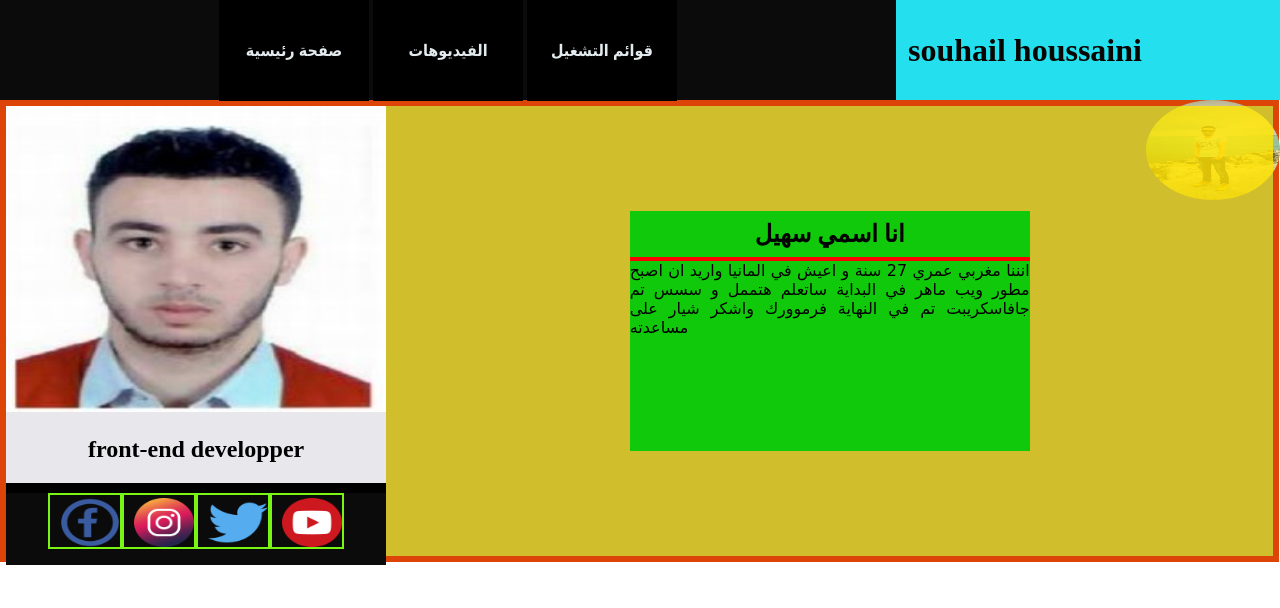
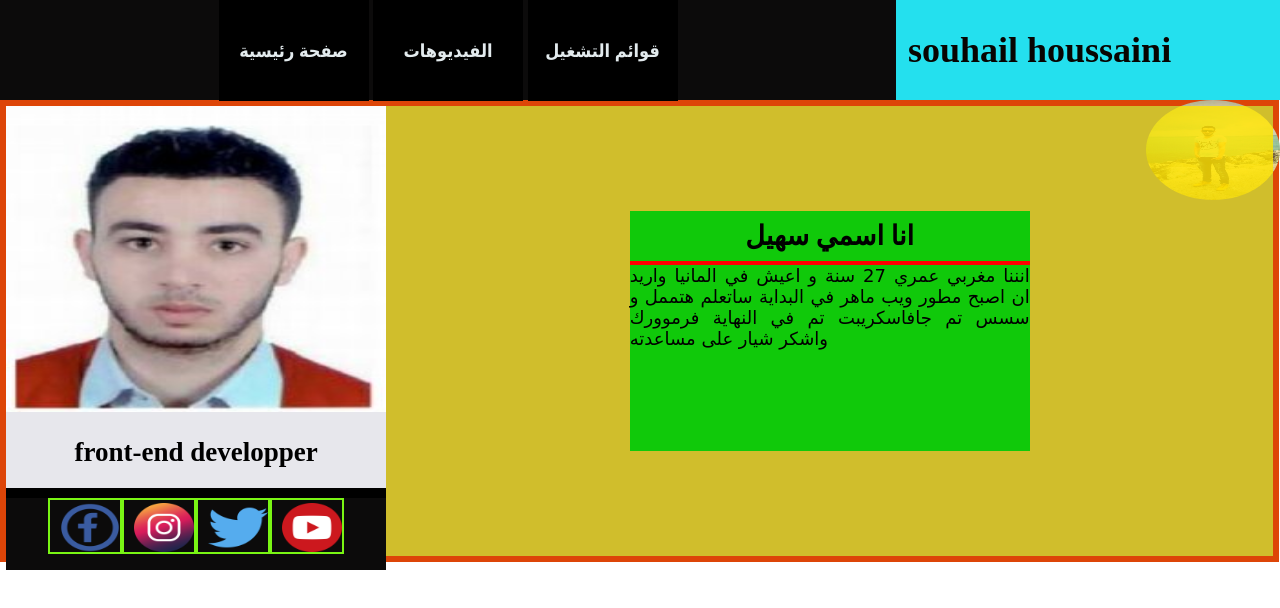
Before and after one commit to sohayl9401/si3lal, a plain HTML site: page index.html in a window 1280 px wide. Drawn offline with Linux system fonts and the light colour scheme.

Commit message:
Update projet-48.css

```diff
--- a/projet-48.css
+++ b/projet-48.css
@@ -3,6 +3,8 @@
     margin:0;
 }
 /*likay la yatim idafat padding and margin til9a2yan li 3anasir*/
+
+body{font-size:18px;}
 
 header{
 height:100px ;
```
